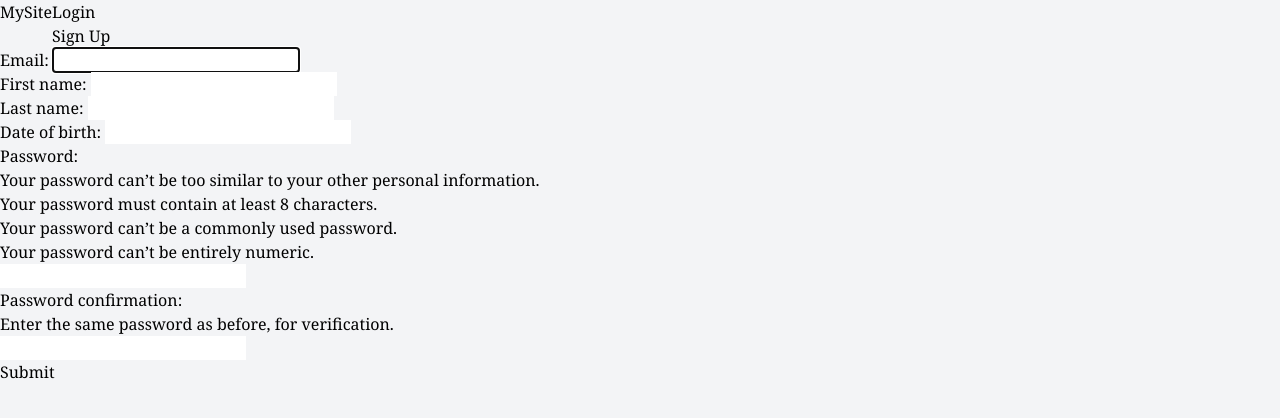
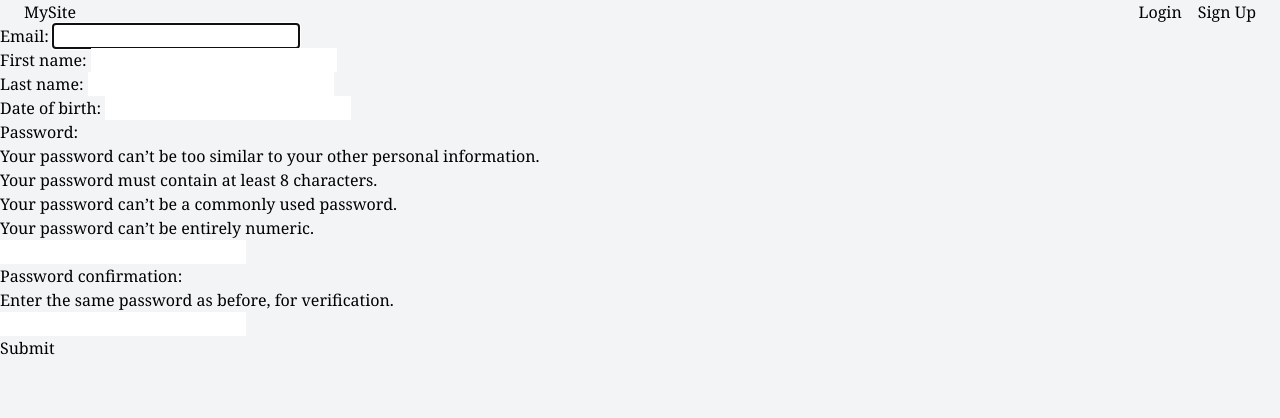
Before and after one commit to kawrou/dweller, a Django app: page /accounts/signup/ in a window 1280 px wide. Shown: the top 418 px of the page. Run offline with Django 5.2, Linux system fonts and the light colour scheme; some libraries are stand-ins or nearby versions.

Commit message:
style:Applied basic styling to turn navbar into row

```diff
--- a/dweller/templates/base.html
+++ b/dweller/templates/base.html
@@ -10,11 +10,11 @@
 <body class="bg-gray-100 font-serif leading-normal tracking-normal">
 	<!-- Navbar -->
 	<nav class="">
-		<div class="container flex flex-row mx-auto">
+		<div class="container mx-auto max-w-7xl px-2 sm:px-6 lg:px8 flex flex-row justify-between">
 			<a class="" href="{% url 'home'%}">MySite</a>
 			<!-- The search bar? -->
         		<div class="">
-        		        <ul class="">
+        		        <ul class="flex flex-row gap-4">
 		                	{% if user.is_authenticated %}
 					<li class="nav-item">
                         			<a class="nav-link" href="{% url 'logout' %}">Logout</a>
```
